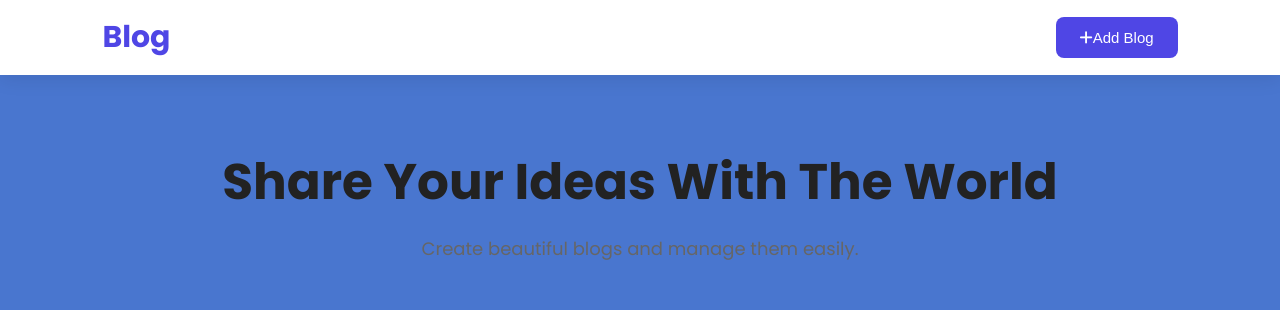
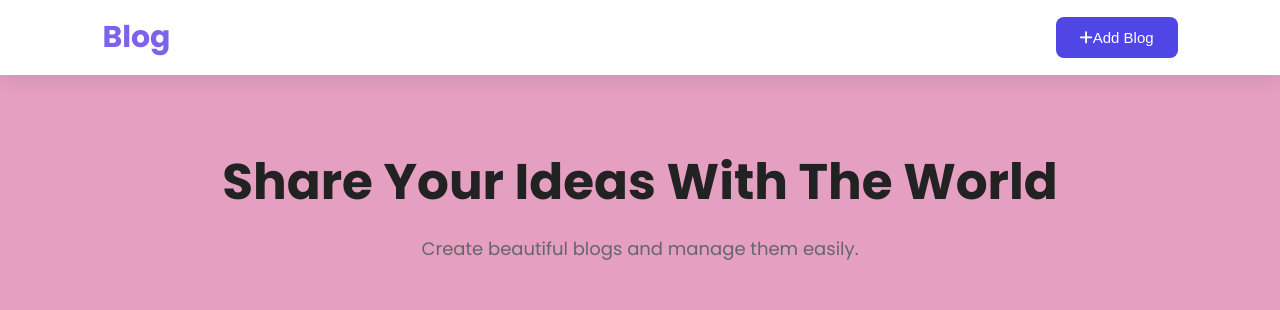
Before and after one commit to Meenakshi-Meti/Blog_site, a website: page index.html in a window 1280 px wide. Shown: the top 310 px of the page. Drawn offline with Linux system fonts and the light colour scheme.

```diff
--- /dev/null
+++ b/package.json
@@ -0,0 +1,5 @@
+{
+  "dependencies": {
+    "gsap": "^3.15.0"
+  }
+}
--- a/style.css
+++ b/style.css
@@ -6,7 +6,7 @@
 
 body {
     font-family: "Poppins", sans-serif;
-    background: #4976cf;
+    background: #e49fc1;
     color: #222;
 }
 
@@ -25,7 +25,7 @@ nav {
 }
 
 nav h2 {
-    color: #4f46e5;
+    color: #7c63ec;
     font-size: 30px;
 }
 
```
Also changed, not shown: 1 other file.
